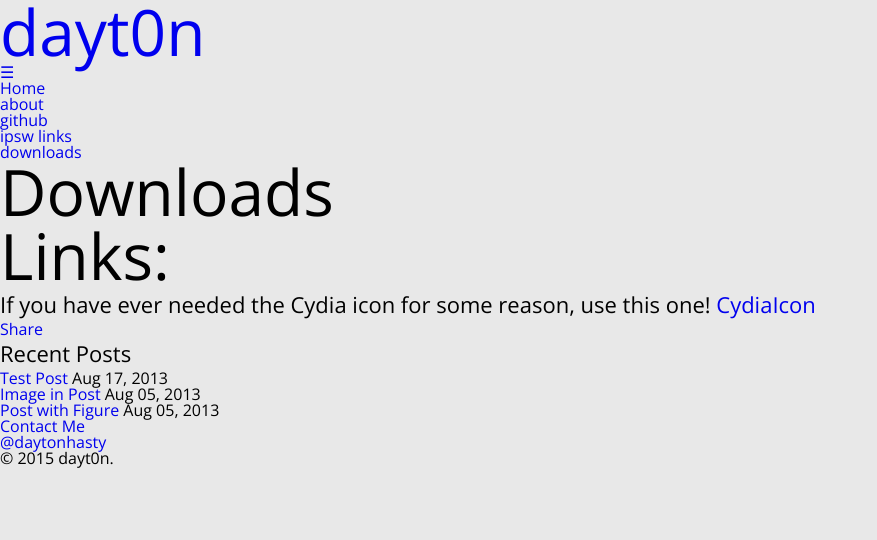
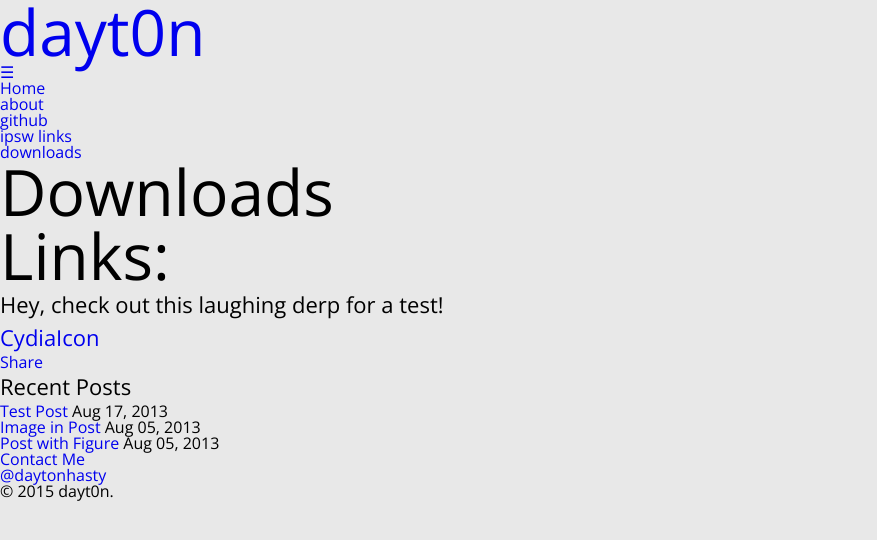
Before and after one commit to dayt0n/dayt0n.github.io, a Jekyll site: the page built from downloads.md, in a window 1280 px wide. Shown: the top 540 px of the page, without its empty margins (0-877 px from the left). Built offline with Jekyll 4.4.1, drawn with Linux system fonts in a browser that asks for light colours; comment, search, counter and statistics services are not loaded.

Commit message:
changed download test

```diff
--- a/downloads.md
+++ b/downloads.md
@@ -6,5 +6,6 @@ permalink: /downloads/index.html
 
 Links:
 ======
-If you have ever needed the Cydia icon for some reason, use this one!
+Hey, check out this laughing derp for a test!
+
 [CydiaIcon](https://sites.google.com/a/webbschool.com/dayt0nsdownloads/downloads/Icon-60.png?attredirects=0&d=1)
```
